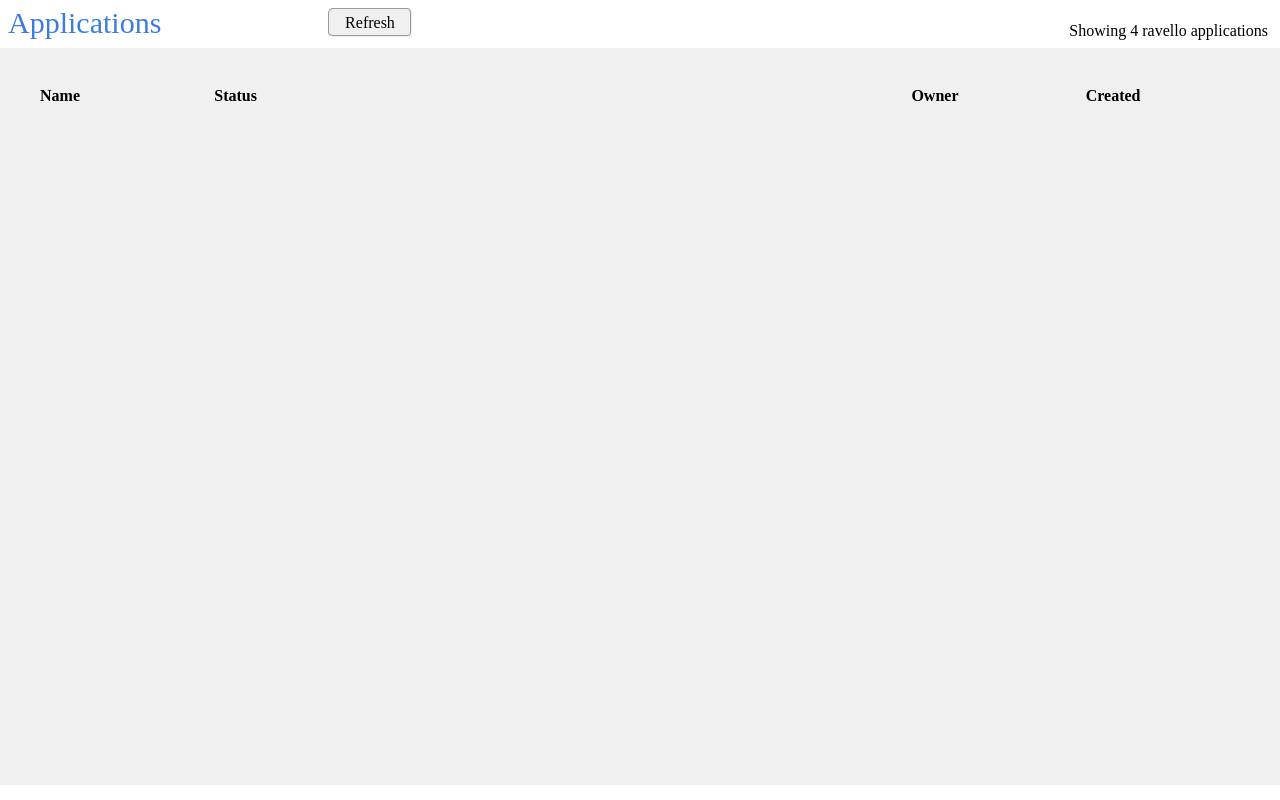
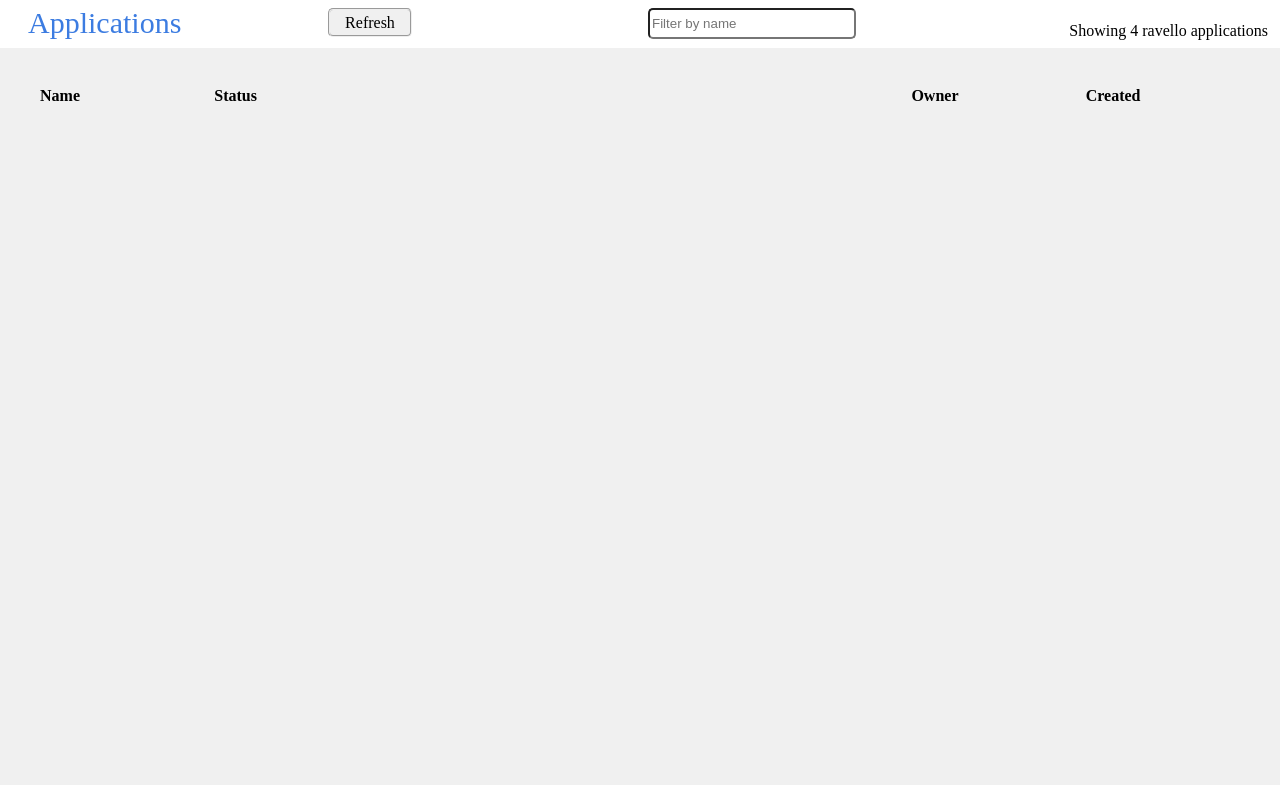
Before and after one commit to tzvatot/ui-intro, a plain HTML site: page index.html in a window 1280 px wide. Drawn offline with Linux system fonts and the light colour scheme; no server answers.

Commit message:
add filter input field + fix alignment of the head

```diff
--- a/index.html
+++ b/index.html
@@ -10,7 +10,9 @@
 		<div class="refresh-apps">
 			<div class="btn refresh-apps-btn">Refresh</div>
 		</div>
-		<div class="filter-apps">&nbsp;</div>
+		<div class="filter-apps">
+			<input type="text" class="input filter-apps" placeholder="Filter by name">
+		</div>
 		<div class="list-summery">Showing 4 ravello applications</div>
 		<div class="clearfix"></div>
 	</header>
--- a/js/tutorial.js
+++ b/js/tutorial.js
@@ -123,6 +123,9 @@ function registerActions() {
 	$('.info').click(function() {
 		appInfo($( this ));
 	});
+	$('.filter-apps').click(function (){
+		$(this).removeAttr('value');
+	});
 }
 
 
--- a/styles/sass/style.scss
+++ b/styles/sass/style.scss
@@ -19,10 +19,11 @@ $gray: #F0F0F0;
 
 .table-heading {
 	color: #3C7CE1;
-	width: calc(100% / 4);
+	width: calc(100% / 4  - 20px);
 	font-size: 30px;
 	float: left;
 	height: 40px;
+	padding-left: 20px;
 }
 
 .refresh-apps {
@@ -113,6 +114,16 @@ main {
 	color: #C7CDE5;
 }
 
+.filter-apps {
+	width: calc(100% / 4);
+	height: 25px;
+}
+
+.input {
+	border-radius: 5px;
+	width: 200px;
+}
+
 .clearfix:after {
 	clear: both;
 	display:block;
```
Also changed, not shown: styles/stylesheets/style.css.
